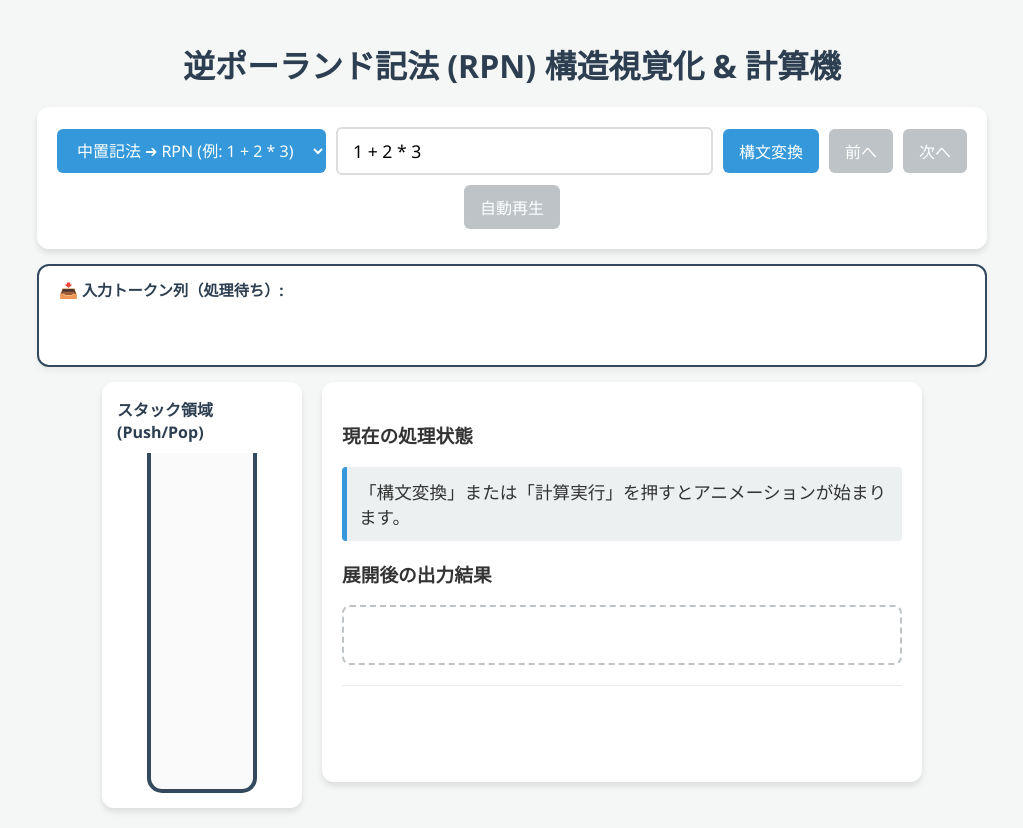
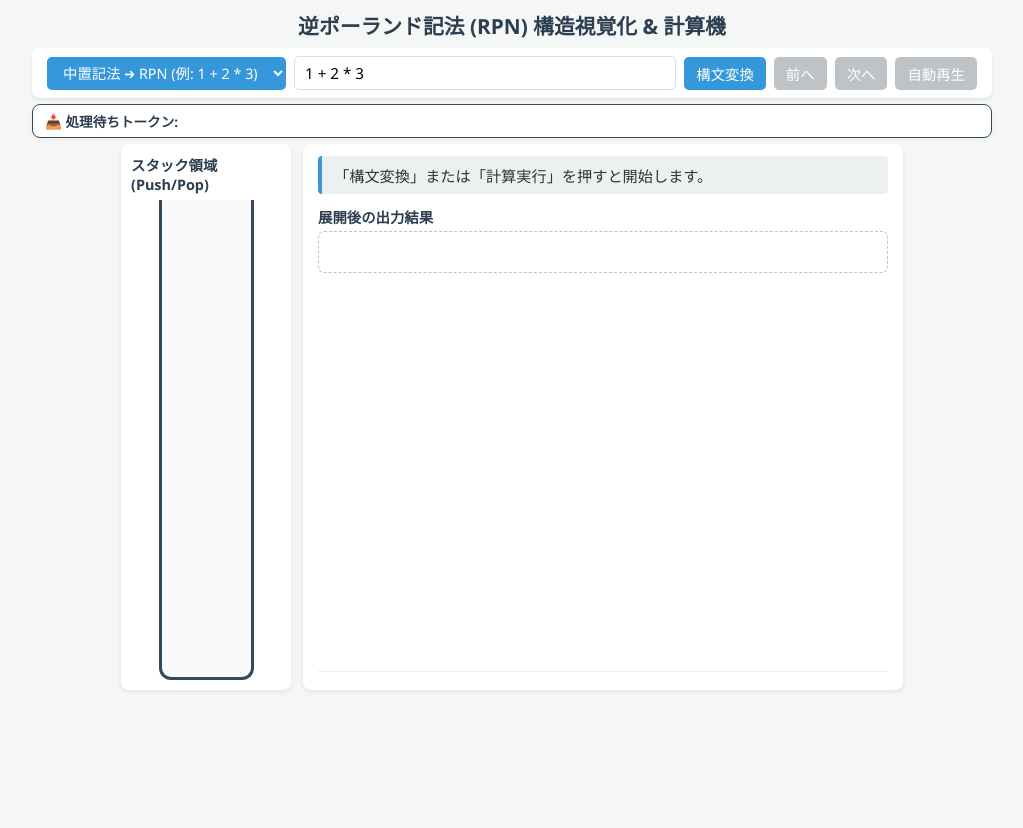
Before and after one commit to rrruser/RPNViewer, a Flask app: page / in a window 1280 px wide. Shown: the whole page, without its empty margins (128-1151 px from the left). After the commit the page ends 691 px from the top, so only its background shows below. Run offline with Flask 3, Linux system fonts and the light colour scheme.

Commit message:
Fit entire app UI into 700px height without scrolling

```diff
--- a/templates/index.html
+++ b/templates/index.html
@@ -6,21 +6,28 @@
     <title>逆ポーランド記法 (RPN) 構造視覚化 & 計算機</title>
     <style>
         * { box-sizing: border-box; font-family: 'Segoe UI', Tahoma, Geneva, Verdana, sans-serif; }
-        body { background-color: #f4f7f6; margin: 0; padding: 20px; color: #333; }
-        h1 { text-align: center; color: #2c3e50; margin-bottom: 20px; }
+        html, body { height: 100%; margin: 0; padding: 0; overflow: hidden; background-color: #f4f7f6; color: #333; }
+
+        /* 700px幅に収めるためのメインコンテナ */
+        .app-container {
+            max-width: 980px; height: 700px; margin: 0 auto; padding: 10px;
+            display: flex; flex-direction: column; justify-content: flex-start;
+        }
+
+        h1 { text-align: center; color: #2c3e50; margin: 0 0 8px 0; font-size: 1.3rem; }
 
         .control-panel {
-            background: white; padding: 20px; border-radius: 12px;
-            box-shadow: 0 4px 6px rgba(0,0,0,0.1); max-width: 950px; margin: 0 auto 15px auto;
-            display: flex; gap: 10px; flex-wrap: wrap; align-items: center; justify-content: center;
+            background: white; padding: 8px 15px; border-radius: 8px;
+            box-shadow: 0 2px 4px rgba(0,0,0,0.08); margin-bottom: 6px;
+            display: flex; gap: 8px; flex-wrap: wrap; align-items: center; justify-content: center;
         }
         input[type="text"] {
-            font-size: 1.1rem; padding: 10px 15px; border: 2px solid #ddd;
-            border-radius: 6px; flex-grow: 1; min-width: 240px;
+            font-size: 0.95rem; padding: 6px 10px; border: 1.5px solid #ddd;
+            border-radius: 5px; flex-grow: 1; min-width: 180px;
         }
         select, button {
-            font-size: 1.0rem; padding: 10px 16px; border: none;
-            border-radius: 6px; cursor: pointer; background: #3498db; color: white;
+            font-size: 0.9rem; padding: 6px 12px; border: none;
+            border-radius: 5px; cursor: pointer; background: #3498db; color: white;
             transition: background 0.2s;
         }
         button:hover { background: #2980b9; }
@@ -28,120 +35,113 @@
         .calc-btn { background: #2ecc71; }
         .calc-btn:hover { background: #27ae60; }
 
-        /* 上部：処理対象の入力トークン列エリア */
+        /* 上部：処理対象トークン一覧表示パネル */
         .input-tokens-panel {
-            background: #ffffff; border: 2px solid #34495e; padding: 12px 20px;
-            border-radius: 12px; max-width: 950px; margin: 0 auto 15px auto;
-            box-shadow: 0 4px 6px rgba(0,0,0,0.05);
+            background: #ffffff; border: 1.5px solid #34495e; padding: 6px 12px;
+            border-radius: 8px; margin-bottom: 6px; box-shadow: 0 2px 4px rgba(0,0,0,0.04);
+            display: flex; align-items: center; gap: 10px;
         }
-        .input-tokens-header { font-weight: bold; color: #2c3e50; margin-bottom: 8px; font-size: 0.95rem; }
-        .input-tokens-row { display: flex; gap: 8px; flex-wrap: wrap; min-height: 45px; align-items: center; }
+        .input-tokens-header { font-weight: bold; color: #2c3e50; font-size: 0.85rem; white-space: nowrap; }
+        .input-tokens-row { display: flex; gap: 6px; flex-wrap: wrap; align-items: center; flex-grow: 1; }
 
         /* 変数設定 & RPN表示パネル */
         .var-inputs-panel {
-            background: #eef9f5; border: 1px solid #a3e4d7; padding: 15px 20px;
-            border-radius: 12px; max-width: 950px; margin: 0 auto 15px auto;
-            display: none; flex-direction: column; gap: 12px;
-            box-shadow: 0 2px 5px rgba(0,0,0,0.05);
+            background: #eef9f5; border: 1px solid #a3e4d7; padding: 6px 12px;
+            border-radius: 8px; margin-bottom: 6px; display: none;
+            align-items: center; justify-content: space-between; gap: 10px;
         }
-        .rpn-formula-box {
-            display: flex; align-items: center; gap: 10px; font-size: 1.1rem;
-            background: #ffffff; padding: 10px 15px; border-radius: 8px; border: 1px solid #76d7c4;
+        .rpn-formula-box { display: flex; align-items: center; gap: 6px; font-size: 0.9rem; }
+        .rpn-badge {
+            background: #16a085; color: white; padding: 2px 8px; border-radius: 4px;
+            font-family: monospace; font-size: 1rem; letter-spacing: 1px; font-weight: bold;
         }
-        .rpn-badge {
-            background: #16a085; color: white; padding: 4px 10px; border-radius: 4px;
-            font-family: monospace; font-size: 1.2rem; letter-spacing: 2px; font-weight: bold;
-        }
-        .var-row { display: flex; align-items: center; gap: 15px; flex-wrap: wrap; }
-        .var-inputs-container { display: flex; gap: 12px; flex-wrap: wrap; }
-        .var-input-item { display: flex; align-items: center; gap: 4px; font-weight: bold; }
-        .var-input-item input { width: 65px; padding: 6px; text-align: center; border: 1px solid #ccc; border-radius: 4px; font-size: 1rem; }
+        .var-row { display: flex; align-items: center; gap: 10px; font-size: 0.85rem; }
+        .var-inputs-container { display: flex; gap: 8px; }
+        .var-input-item { display: flex; align-items: center; gap: 2px; font-weight: bold; }
+        .var-input-item input { width: 48px; padding: 3px; text-align: center; border: 1px solid #ccc; border-radius: 4px; font-size: 0.85rem; }
 
         .workspace {
-            display: flex; gap: 20px; max-width: 1000px; margin: 0 auto;
-            justify-content: center; align-items: flex-start;
+            display: flex; gap: 12px; flex-grow: 1; justify-content: center; align-items: stretch; min-height: 0;
         }
 
         .stack-container {
-            width: 200px; background: white; padding: 15px;
-            border-radius: 12px; box-shadow: 0 4px 6px rgba(0,0,0,0.1);
-            display: flex; flex-direction: column; align-items: center;
+            width: 170px; background: white; padding: 10px; border-radius: 8px;
+            box-shadow: 0 2px 5px rgba(0,0,0,0.08); display: flex; flex-direction: column; align-items: center;
         }
-        .stack-title { font-weight: bold; margin-bottom: 10px; color: #2c3e50; }
+        .stack-title { font-weight: bold; margin-bottom: 6px; color: #2c3e50; font-size: 0.9rem; }
         .stack-tube {
-            width: 110px; height: 340px; border: 4px solid #34495e;
-            border-top: none; border-radius: 0 0 15px 15px;
+            width: 95px; flex-grow: 1; border: 3px solid #34495e;
+            border-top: none; border-radius: 0 0 12px 12px;
             display: flex; flex-direction: column-reverse; align-items: center;
-            padding: 5px; gap: 5px; background: #fafafa; overflow: hidden;
-            position: relative;
+            padding: 4px; gap: 4px; background: #fafafa; overflow: hidden; position: relative;
         }
 
-        /* トークン要素スタイル */
+        /* コンパクト化されたトークン要素 */
         .token-item {
-            width: 85px; height: 38px; color: white;
-            font-weight: bold; font-size: 1.1rem; display: flex;
-            align-items: center; justify-content: center; border-radius: 6px;
-            box-shadow: 0 2px 4px rgba(0,0,0,0.2); transition: all 0.3s ease;
+            width: 72px; height: 28px; color: white;
+            font-weight: bold; font-size: 0.95rem; display: flex;
+            align-items: center; justify-content: center; border-radius: 5px;
+            box-shadow: 0 1px 3px rgba(0,0,0,0.2); transition: all 0.25s ease; flex-shrink: 0;
         }
         .token-item.operand { background: #2ecc71; }
         .token-item.operator { background: #e67e22; }
         .token-item.parenthesis { background: #9b59b6; }
         .token-item.number { background: #3498db; }
-        .token-item.active-target { transform: scale(1.1); ring: 3px solid #f1c40f; box-shadow: 0 0 10px #f1c40f; }
+        .token-item.active-target { transform: scale(1.08); box-shadow: 0 0 8px #f1c40f; }
         .token-item.processed { opacity: 0.35; filter: grayscale(50%); }
 
-        /* 飛行中のクローントークン用スタイル */
         .flying-token {
-            position: fixed !important;
-            z-index: 9999 !important;
-            pointer-events: none;
-            transition: all 0.45s cubic-bezier(0.25, 1, 0.5, 1) !important;
-            box-shadow: 0 8px 15px rgba(0,0,0,0.3) !important;
+            position: fixed !important; z-index: 9999 !important; pointer-events: none;
+            transition: all 0.4s cubic-bezier(0.25, 1, 0.5, 1) !important;
+            box-shadow: 0 6px 12px rgba(0,0,0,0.25) !important;
         }
 
         .output-container {
-            flex-grow: 1; max-width: 600px; background: white; padding: 20px;
-            border-radius: 12px; box-shadow: 0 4px 6px rgba(0,0,0,0.1); min-height: 400px;
+            flex-grow: 1; max-width: 600px; background: white; padding: 12px 15px;
+            border-radius: 8px; box-shadow: 0 2px 5px rgba(0,0,0,0.08); display: flex;
+            flex-direction: column; justify-content: flex-start; overflow: hidden;
         }
         .active-rpn-banner {
-            background: #ebf5fb; border-left: 5px solid #3498db; padding: 8px 12px;
-            margin-bottom: 15px; font-weight: bold; border-radius: 0 6px 6px 0; color: #2980b9;
+            background: #ebf5fb; border-left: 4px solid #3498db; padding: 4px 10px;
+            margin-bottom: 8px; font-weight: bold; border-radius: 0 4px 4px 0; color: #2980b9; font-size: 0.85rem;
         }
         .status-box {
-            font-size: 1.1rem; padding: 12px; background: #ecf0f1;
-            border-left: 5px solid #3498db; border-radius: 4px; margin-bottom: 15px; min-height: 50px;
+            font-size: 0.95rem; padding: 8px 12px; background: #ecf0f1;
+            border-left: 4px solid #3498db; border-radius: 4px; margin-bottom: 8px; min-height: 38px;
         }
 
         /* 演算作業ステージ */
         .calc-stage-container {
-            background: #fff8e7; border: 2px dashed #f39c12; border-radius: 10px;
-            padding: 15px; margin-bottom: 20px; text-align: center; display: none;
+            background: #fff8e7; border: 1.5px dashed #f39c12; border-radius: 8px;
+            padding: 8px; margin-bottom: 8px; text-align: center; display: none;
         }
-        .calc-stage-title { font-weight: bold; color: #d35400; margin-bottom: 10px; }
+        .calc-stage-title { font-weight: bold; color: #d35400; margin-bottom: 4px; font-size: 0.85rem; }
         .calc-stage-row {
-            display: flex; justify-content: center; align-items: center; gap: 12px; font-size: 1.3rem; font-weight: bold;
+            display: flex; justify-content: center; align-items: center; gap: 8px; font-size: 1.1rem; font-weight: bold;
         }
         .calc-box {
-            min-width: 60px; height: 45px; border-radius: 6px; display: flex;
-            align-items: center; justify-content: center; padding: 0 10px;
-            box-shadow: 0 2px 4px rgba(0,0,0,0.15); transition: all 0.3s;
+            min-width: 48px; height: 32px; border-radius: 5px; display: flex;
+            align-items: center; justify-content: center; padding: 0 8px;
+            box-shadow: 0 1px 3px rgba(0,0,0,0.12); font-size: 0.95rem;
         }
         .calc-box.val { background: #3498db; color: white; }
         .calc-box.op { background: #e67e22; color: white; }
         .calc-box.res { background: #2ecc71; color: white; }
 
+        h3.section-title { font-size: 0.9rem; margin: 4px 0; color: #2c3e50; }
         .output-queue {
-            display: flex; flex-wrap: wrap; gap: 10px; min-height: 60px;
-            padding: 10px; border: 2px dashed #bdc3c7; border-radius: 8px; align-items: center;
+            display: flex; flex-wrap: wrap; gap: 6px; min-height: 42px;
+            padding: 6px; border: 1.5px dashed #bdc3c7; border-radius: 6px; align-items: center;
         }
         .step-history {
-            margin-top: 20px; max-height: 180px; overflow-y: auto;
-            border-top: 1px solid #eee; padding-top: 10px; font-size: 0.9rem; color: #666;
+            margin-top: auto; max-height: 110px; overflow-y: auto;
+            border-top: 1px solid #eee; padding-top: 6px; font-size: 0.8rem; color: #666;
         }
     </style>
 </head>
 <body>
 
+    <div class="app-container">
         <h1>逆ポーランド記法 (RPN) 構造視覚化 & 計算機</h1>
 
         <div class="control-panel">
@@ -158,20 +158,20 @@
 
         <!-- 上部：処理対象トークン一覧表示パネル -->
         <div class="input-tokens-panel">
-        <div class="input-tokens-header">📥 入力トークン列（処理待ち）:</div>
+            <div class="input-tokens-header">📥 処理待ちトークン:</div>
             <div class="input-tokens-row" id="inputTokensRow"></div>
         </div>
 
         <!-- 変数設定 & RPN表示パネル -->
         <div class="var-inputs-panel" id="varPanel">
             <div class="rpn-formula-box">
-            <span>対象のRPN表記:</span>
+                <span>対象RPN:</span>
                 <span class="rpn-badge" id="rpnFormulaDisplay"></span>
             </div>
             <div class="var-row">
-            <span><strong>変数値の設定:</strong></span>
+                <span>変数値:</span>
                 <div class="var-inputs-container" id="varInputsContainer"></div>
-            <button class="calc-btn" id="runCalcBtn">このRPN式を計算実行 ➔</button>
+                <button class="calc-btn" id="runCalcBtn">計算実行 ➔</button>
             </div>
         </div>
 
@@ -188,19 +188,19 @@
                     計算対象 RPN: <span id="bannerRpnText"></span>
                 </div>
 
-            <h3>現在の処理状態</h3>
-            <div class="status-box" id="statusDesc">「構文変換」または「計算実行」を押すとアニメーションが始まります。</div>
+                <div class="status-box" id="statusDesc">「構文変換」または「計算実行」を押すと開始します。</div>
 
-            <!-- アニメーション用の演算作業ステージ -->
+                <!-- 演算作業ステージ -->
                 <div class="calc-stage-container" id="calcStageContainer">
                     <div class="calc-stage-title">⚙️ Popされた項と演算の実行ステージ</div>
                     <div class="calc-stage-row" id="calcStageRow"></div>
                 </div>
 
-            <h3 id="outputTitle">展開後の出力結果</h3>
+                <h3 class="section-title" id="outputTitle">展開後の出力結果</h3>
                 <div class="output-queue" id="outputQueue"></div>
 
                 <div class="step-history" id="stepHistory"></div>
+            </div>
         </div>
     </div>
 
@@ -227,7 +227,6 @@
             steps = data.steps;
             currentStepIndex = 0;
 
-            // 初期トークン列を抽出して上部に設置
             originalTokens = expr.match(/\d+\.\d+|\d+|[A-Za-z]+|[\+\-\*\/\^\(\)]/g) || [];
             renderInputTokens(originalTokens);
 
@@ -268,7 +267,6 @@
             document.getElementById('varPanel').style.display = 'flex';
         }
 
-        // 上部入力トークン列の描画
         function renderInputTokens(tokens) {
             const row = document.getElementById('inputTokensRow');
             row.innerHTML = '';
@@ -298,7 +296,6 @@
             steps = data.steps;
             currentStepIndex = 0;
 
-            // RPNトークン列を上部に設定
             originalTokens = listToEvalTokens(lastRPNTokens, varValues);
             renderInputTokens(originalTokens);
 
@@ -349,7 +346,7 @@
                         autoTimer = null;
                         document.getElementById('autoBtn').innerText = "自動再生";
                     }
-                }, 1300);
+                }, 1200);
             }
         });
 
@@ -366,7 +363,6 @@
             return 'operator';
         }
 
-        // 滑らかな飛来アニメーション関数
         function animateFly(fromElem, toElem, text, tokenClass, callback) {
             if (!fromElem || !toElem) {
                 if (callback) callback();
@@ -381,11 +377,10 @@
             clone.innerText = text;
             clone.style.left = `${fromRect.left}px`;
             clone.style.top = `${fromRect.top}px`;
-            clone.style.width = `${fromRect.width || 85}px`;
-            clone.style.height = `${fromRect.height || 38}px`;
+            clone.style.width = `${fromRect.width || 72}px`;
+            clone.style.height = `${fromRect.height || 28}px`;
             document.body.appendChild(clone);
 
-            // 強制リフロー
             clone.getBoundingClientRect();
 
             clone.style.left = `${toRect.left}px`;
@@ -394,7 +389,7 @@
             setTimeout(() => {
                 clone.remove();
                 if (callback) callback();
-            }, 450);
+            }, 400);
         }
 
         function renderStep(index, animate = false) {
@@ -406,7 +401,6 @@
             const stageContainer = document.getElementById('calcStageContainer');
             const stageRow = document.getElementById('calcStageRow');
 
-            // 上部トークンの状態更新
             const targetTokenIndex = getActiveTokenIndex(index);
             originalTokens.forEach((_, idx) => {
                 const elem = document.getElementById(`input-token-${idx}`);
@@ -421,7 +415,6 @@
                 }
             });
 
-            // アニメーション判定
             let fromElem = null;
             let toElem = null;
             let flyText = step.token || '';
@@ -444,7 +437,6 @@
             }
 
             const applyDOMUpdates = () => {
-                // スタック筒の更新
                 tube.innerHTML = '';
                 step.stack.forEach(item => {
                     const div = document.createElement('div');
@@ -453,7 +445,6 @@
                     tube.appendChild(div);
                 });
 
-                // 演算ステージの更新
                 if (isEvalMode && step.calc_stage) {
                     stageContainer.style.display = 'block';
                     const cs = step.calc_stage;
@@ -470,7 +461,6 @@
                     stageContainer.style.display = 'none';
                 }
 
-                // 出力キューの更新
                 if (!isEvalMode && step.output) {
                     outputQueue.innerHTML = '';
                     step.output.forEach(item => {
@@ -481,7 +471,6 @@
                     });
                 }
 
-                // 履歴更新
                 const history = document.getElementById('stepHistory');
                 history.innerHTML = steps.slice(0, index + 1).map((s, i) =>
                     `<div><strong>Step ${i+1}:</strong> ${s.desc}</div>`
@@ -495,7 +484,6 @@
             }
         }
 
-        // 現在のステップがどの入力トークンに該当するか判定するヘルパー
         function getActiveTokenIndex(stepIdx) {
             let count = -1;
             for (let i = 0; i <= stepIdx; i++) {
```
Lines whose indentation alone changed are shown as unchanged.
